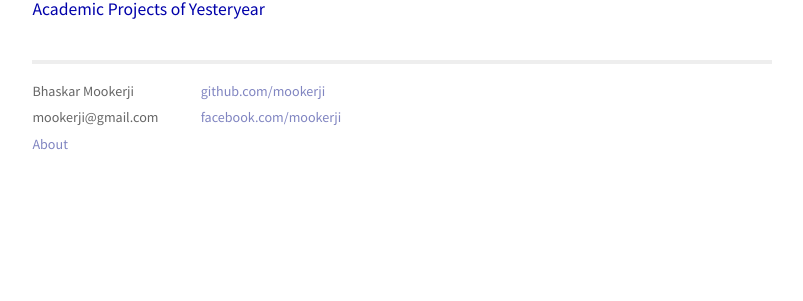
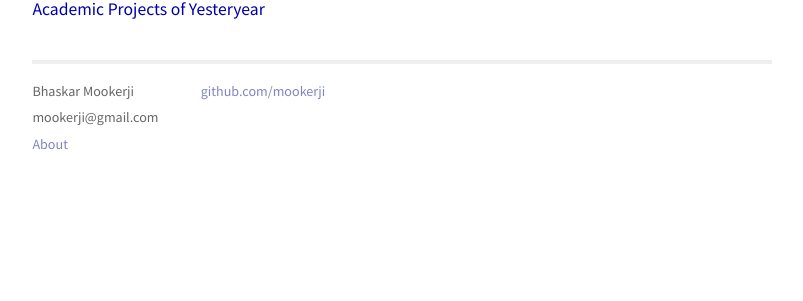
Before and after one commit to mookerji/mookerji.github.io, a Jekyll site: the page built from index.md, in a window 1280 px wide. Shown: the part 370-671 px from the top of the page, without its empty margins (238-1041 px from the left). Built offline with Jekyll 4.4.1, drawn with Linux system fonts in a browser that asks for light colours; some of the changed lines change nothing that is shown.

Commit message:
Page updates.

```diff
--- a/_config.yml
+++ b/_config.yml
@@ -1,2 +1,8 @@
 markdown: kramdown
-pygments: true
+timezone: UTC−07:00
+title: 'Bhaskar Mookerji'
+author:
+  name:  '\0/ Bhaskar Mookerji \0/'
+timezone: UTC−07:00
+plugins:
+  - jekyll-feed
--- a/_layouts/default.html
+++ b/_layouts/default.html
@@ -35,7 +35,6 @@
     <div class="contact">
       <p>
         <a href="http://github.com/mookerji/">github.com/mookerji</a><br />
-        <a href="http://facebook.com/mookerji/">facebook.com/mookerji</a><br />
       </p>
     </div>
   </div>
```
